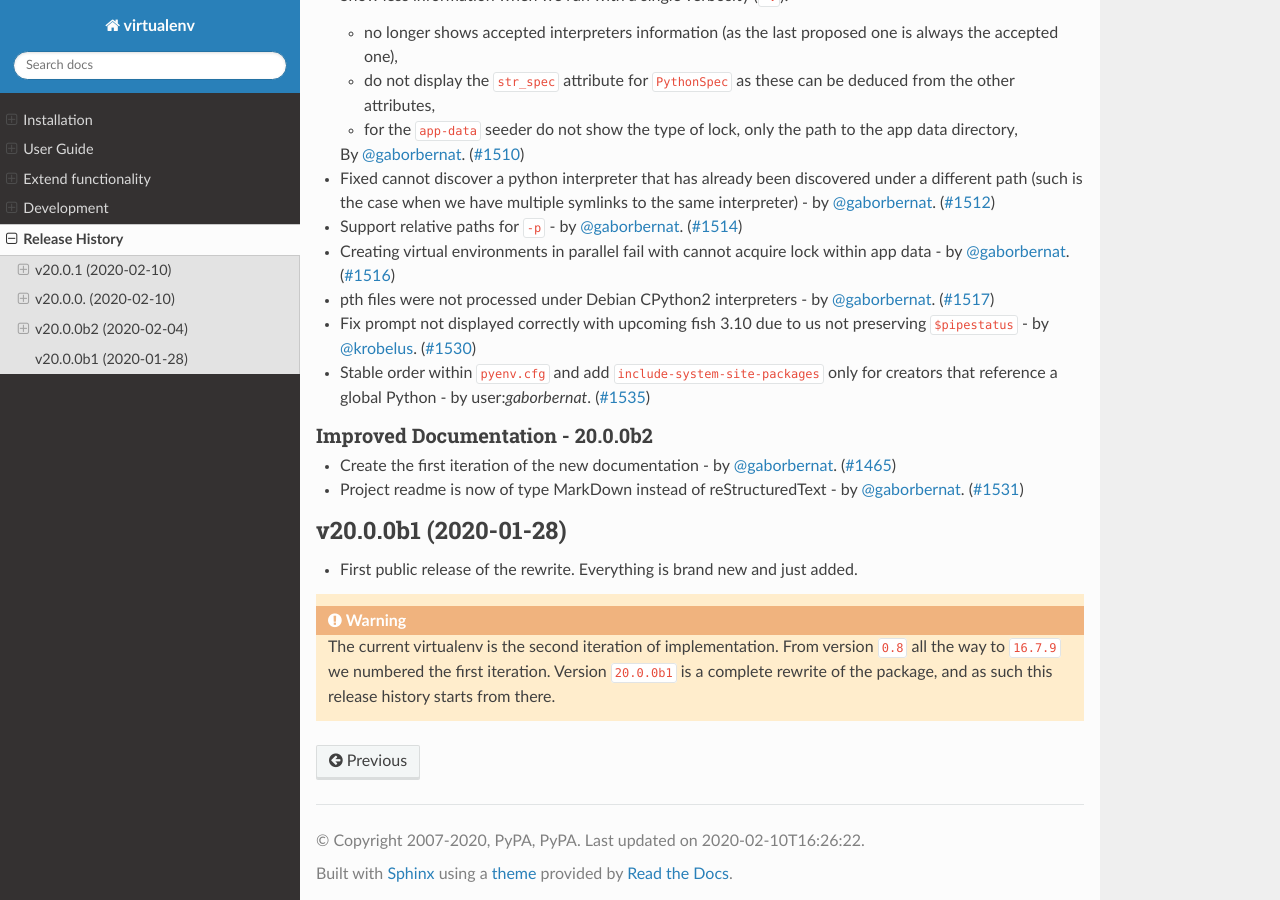
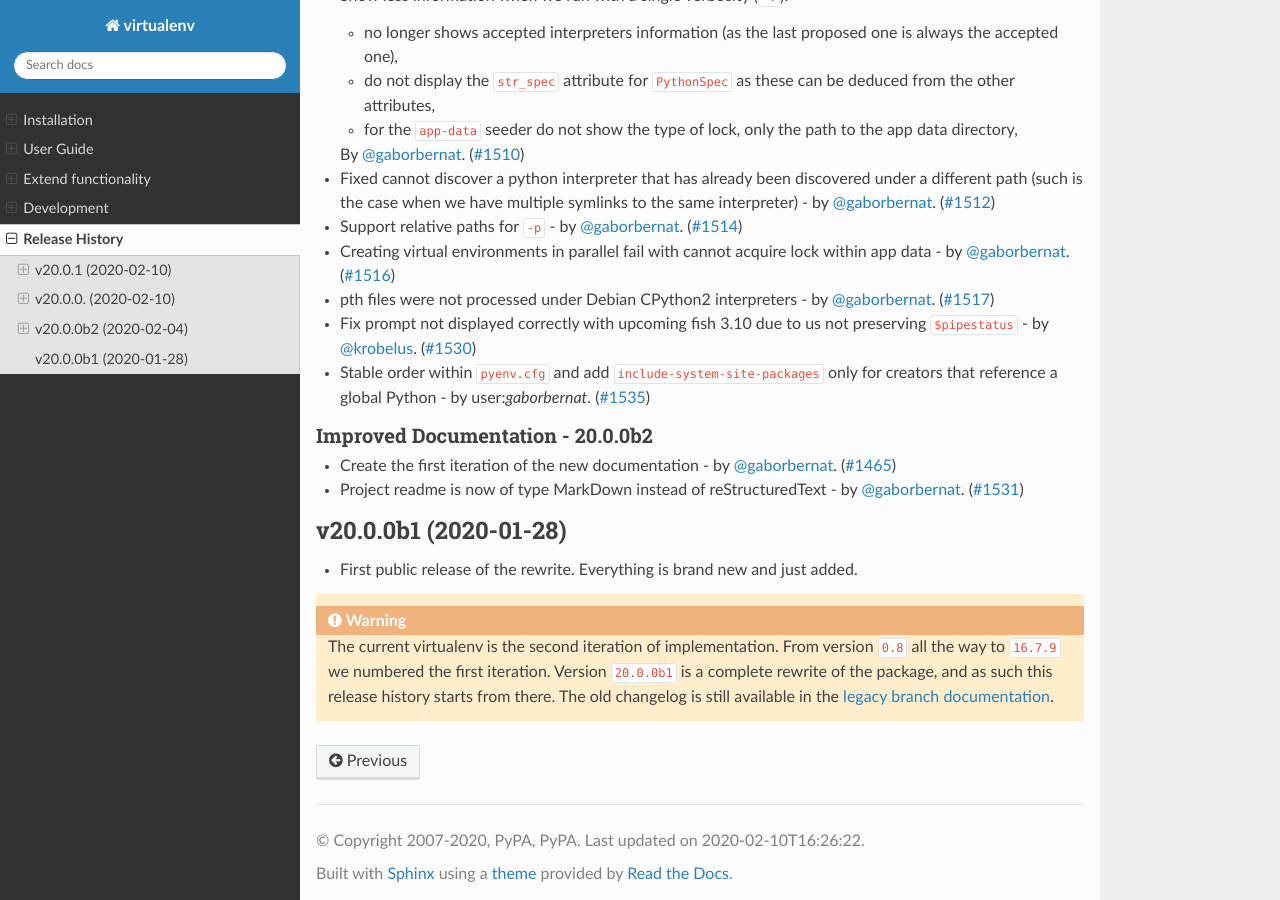
Before and after one commit to pypa/virtualenv, a Sphinx documentation site: the page built from docs/changelog.rst, in a window 1280 px wide and 900 px high, scrolled down 1296 px. Built offline with Sphinx 7.4.7 and the Read the Docs theme 2.0.0, drawn with Linux system fonts in a browser that asks for light colours; pages that are not in the unit, such as notebooks, are missing from menus; the version number could not be read and is left out.

Commit message:
Add link to virtualenv < 20.0.0 changelog. (#1547)
* Add link to virtualenv < 20.0.0 changelog.

* add changelog

Signed-off-by: Bernat Gabor <bgabor8@bloomberg.net>

Co-authored-by: Bernát Gábor <gaborjbernat@gmail.com>

```diff
--- a/docs/changelog.rst
+++ b/docs/changelog.rst
@@ -87,4 +87,5 @@
 
    The current virtualenv is the second iteration of implementation. From version ``0.8`` all the way to ``16.7.9``
    we numbered the first iteration. Version ``20.0.0b1`` is a complete rewrite of the package, and as such this release
-   history starts from there.
+   history starts from there. The old changelog is still available in the
+   `legacy branch documentation <https://virtualenv.pypa.io/en/legacy/changes.html>`_.
--- /dev/null
+++ b/docs/changelog/1547.doc.rst
@@ -0,0 +1 @@
+Add link to the `legacy documentation <https://virtualenv.pypa.io/en/legacy>`_ for the changelog by :user:`jezdez`.
```
